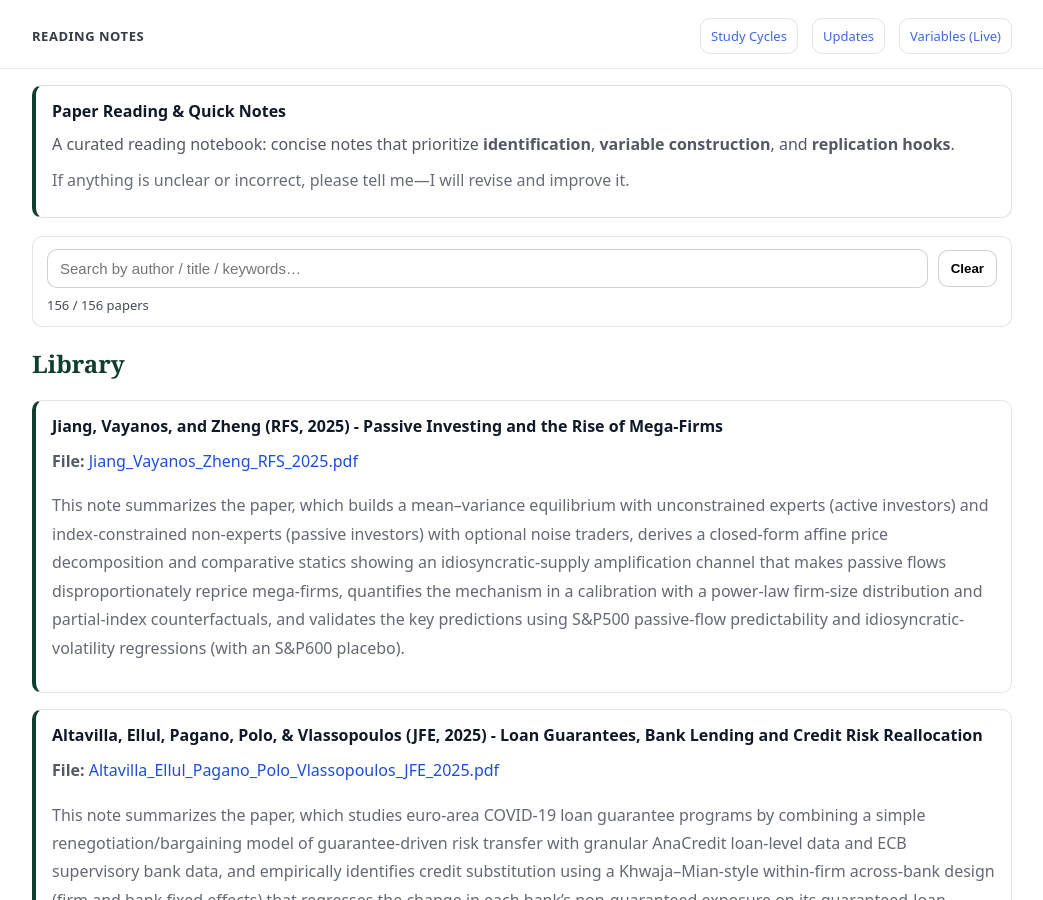
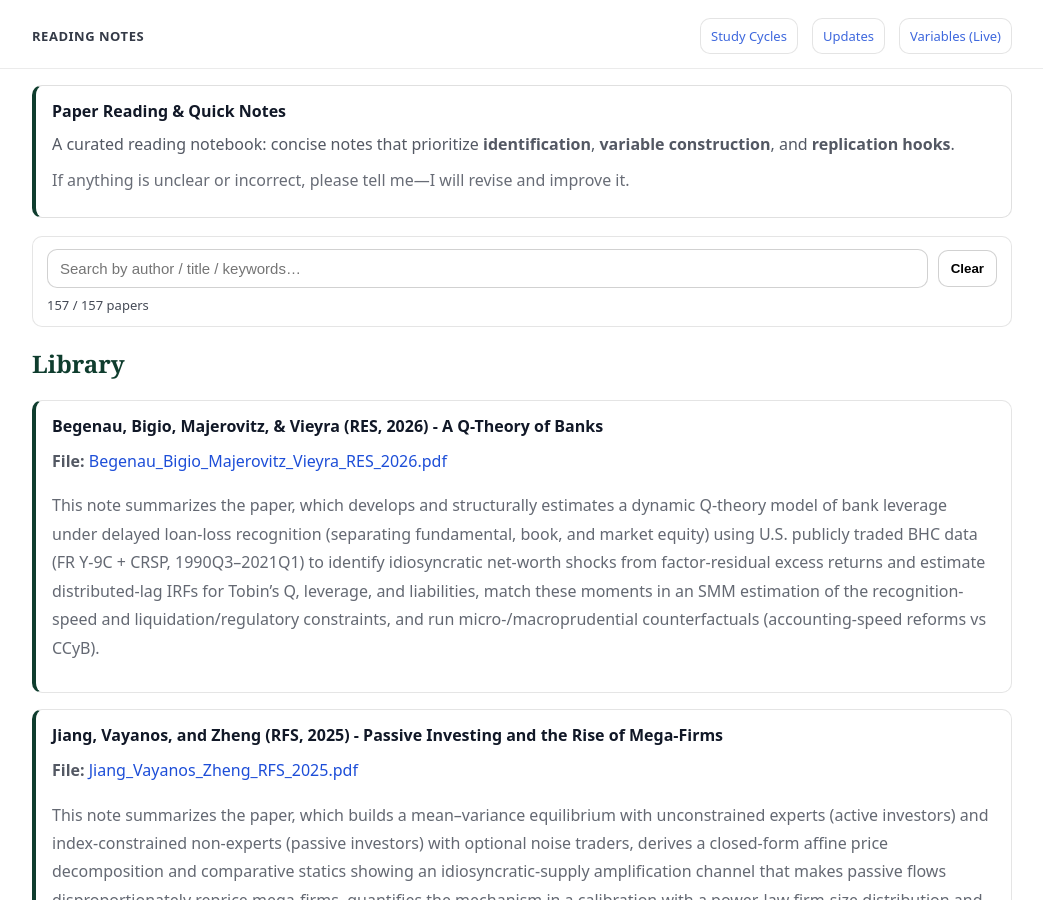
Before and after one commit to yaxinzn/study-archive, a Jekyll site: the page built from reading/index.md, in a window 1280 px wide and 900 px high. Shown: the whole window, without its empty margins (118-1161 px from the left). Built offline with Jekyll 4.4.1, drawn with Linux system fonts in a browser that asks for light colours.

Commit message:
Reading: add/update Begenau_Bigio_Majerovitz_Vieyra_RES_2026.pdf

```diff
--- a/_data/reading.yml
+++ b/_data/reading.yml
@@ -1,3 +1,7 @@
+- title: "Begenau, Bigio, Majerovitz, & Vieyra (RES, 2026) - A Q-Theory of Banks"
+  file: "Begenau_Bigio_Majerovitz_Vieyra_RES_2026.pdf"
+  desc: "This note summarizes the paper, which develops and structurally estimates a dynamic Q-theory model of bank leverage under delayed loan-loss recognition (separating fundamental, book, and market equity) using U.S. publicly traded BHC data (FR Y-9C + CRSP, 1990Q3–2021Q1) to identify idiosyncratic net-worth shocks from factor-residual excess returns and estimate distributed-lag IRFs for Tobin’s Q, leverage, and liabilities, match these moments in an SMM estimation of the recognition-speed and liquidation/regulatory constraints, and run micro-/macroprudential counterfactuals (accounting-speed reforms vs CCyB)."
+
 - title: "Jiang, Vayanos, and Zheng (RFS, 2025) - Passive Investing and the Rise of Mega-Firms"
   file: "Jiang_Vayanos_Zheng_RFS_2025.pdf"
   desc: "This note summarizes the paper, which builds a mean–variance equilibrium with unconstrained experts (active investors) and index-constrained non-experts (passive investors) with optional noise traders, derives a closed-form affine price decomposition and comparative statics showing an idiosyncratic-supply amplification channel that makes passive flows disproportionately reprice mega-firms, quantifies the mechanism in a calibration with a power-law firm-size distribution and partial-index counterfactuals, and validates the key predictions using S&P500 passive-flow predictability and idiosyncratic-volatility regressions (with an S&P600 placebo).        "
```
Also changed, not shown: 1 other file.
